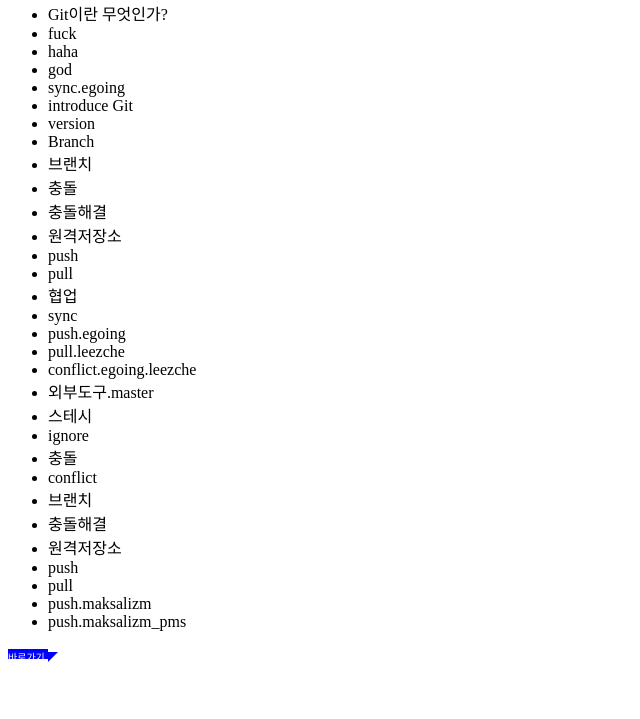
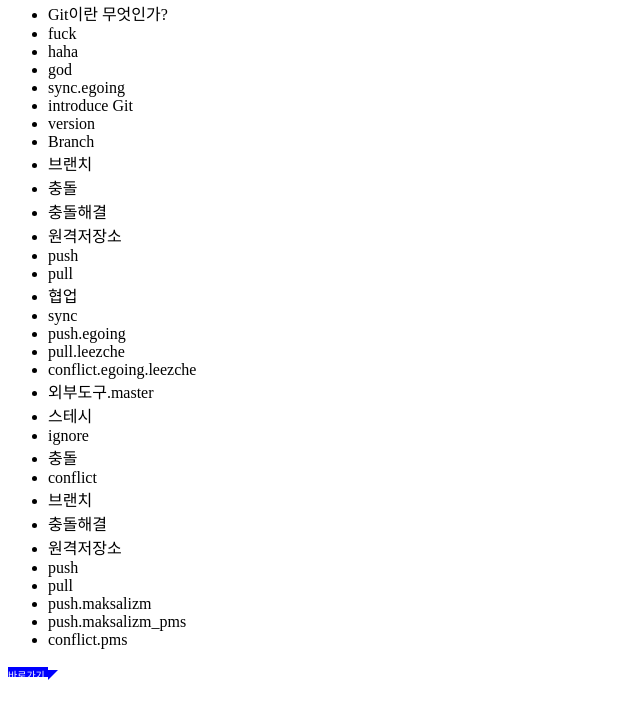
Before and after one commit to maksalizm/opentutorials_git_maksalizm, a plain HTML site: page index.html in a window 1280 px wide. Shown: the part 79-798 px from the top of the page, without its empty margins (0-640 px from the left). Drawn offline with Linux system fonts and the light colour scheme.

Commit message:
conflict.ms

```diff
--- a/index.html
+++ b/index.html
@@ -68,6 +68,7 @@
     <li>pull</li>
     <li>push.maksalizm</li>
     <li>push.maksalizm_pms</li>
+    <li>conflict.pms</li>
 </ul>
 
 <div class="shortcut">바로가기</div><div></div>
```
